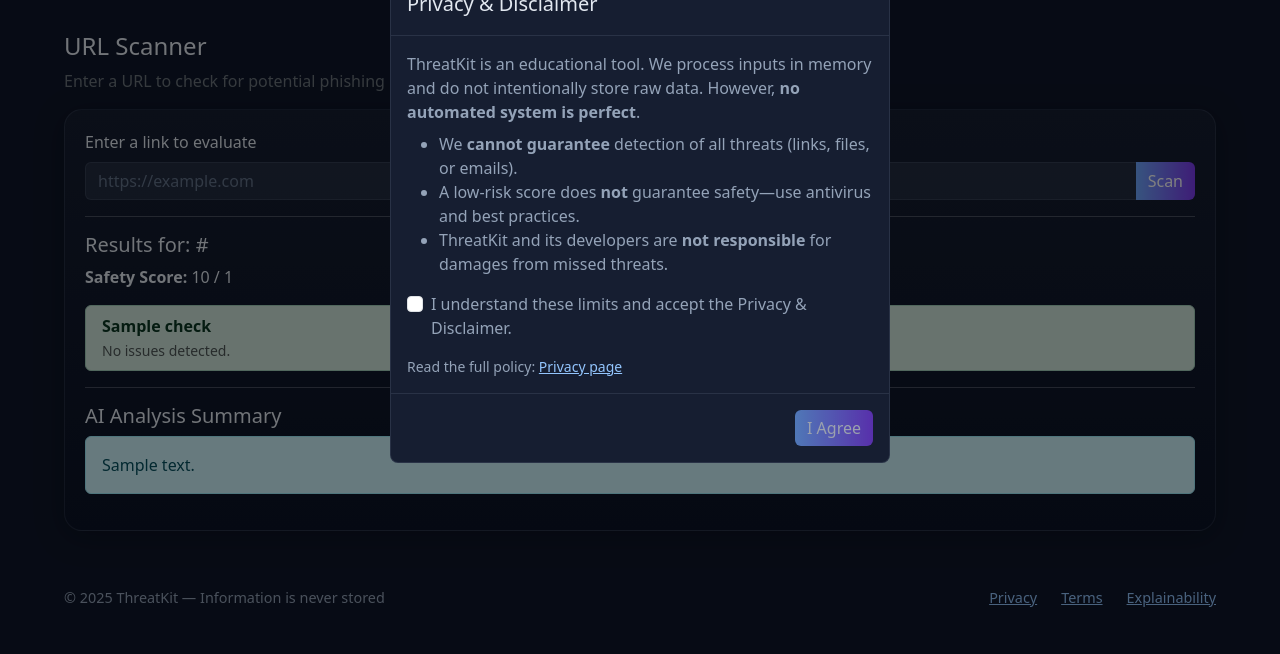
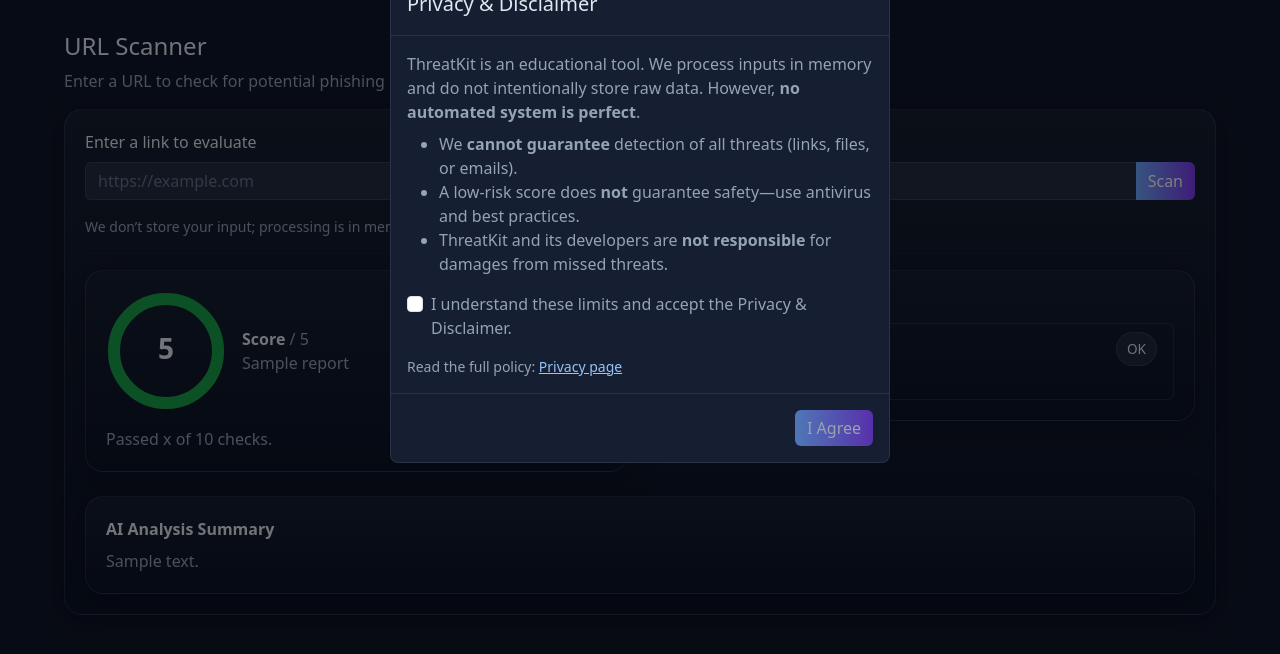
Before and after one commit to Bradlb03/ThreatKit, a Flask app: template ThreatKit/threatkit/templates/link.html in a window 1280 px wide. Shown: the part 241-895 px from the top of the page. Run offline with Flask 3, Linux system fonts and the light colour scheme; the template is opened without the code that fills it: most values are stand-ins (such as "Sample title", 1, 10 or a date in 2020); grey boxes are pictures that could not be loaded.

Commit message:
Added new UI for the Linkchecker and fixed password ui checker problems

```diff
--- a/ThreatKit/threatkit/templates/components/score_meter.html
+++ b/ThreatKit/threatkit/templates/components/score_meter.html
@@ -1,24 +1,24 @@
-{# A circular score meter for 0–5 with color + label #}
-{% macro score_meter(score=0, label="") -%}
-{% set C = 326.7256 %} {# circle circumference for r=52 #}
-{% set offset = C - (C * (score / 5.0)) %}
-<div class="tk-score d-flex align-items-center gap-3" data-score="{{ score }}" role="img"
-     aria-label="Score {{score}} out of 4 {{ '(' ~ label ~ ')' if label }}">
+{# Circular score meter (0–5). Pass score (0..5) and optional label. #}
+{% macro score_meter(score=0, max_score=5, label="") -%}
+{% set C = 326.7256 %}              {# circumference for r=52 #}
+{% set s = score if score>=0 else 0 %}
+{% set s = 5 if s>5 else s %}
+{% set ratio = s / max_score %}
+{% set offset = C - (C * ratio) %}
+
+<div class="tk-score d-flex align-items-center gap-3" data-score="{{ s }}"
+     role="img" aria-label="Score {{s}} out of {{max_score}} {{ '(' ~ label ~ ')' if label }}">
   <svg width="120" height="120" viewBox="0 0 120 120" class="flex-shrink-0">
-    <!-- Background ring -->
-    <circle cx="60" cy="60" r="52" fill="none" stroke="rgba(148,163,184,.2)" stroke-width="12" />
-    <!-- Progress ring -->
+    <circle cx="60" cy="60" r="52" fill="none" stroke="rgba(148,163,184,.2)" stroke-width="12"/>
     <circle class="tk-score__ring" cx="60" cy="60" r="52" fill="none"
             stroke-width="12" stroke-linecap="round"
             stroke-dasharray="{{ C }}" stroke-dashoffset="{{ offset }}"
             transform="rotate(-90 60 60)"/>
-    <!-- Number -->
     <text x="50%" y="50%" dominant-baseline="middle" text-anchor="middle"
-          class="tk-score__text">{{ score }}</text>
+          class="tk-score__text">{{ s }}</text>
   </svg>
-
   <div>
-    <div class="fw-semibold">Score <span class="tk-score__small">/ 5</span></div>
+    <div class="fw-semibold">Score <span class="tk-score__small">/ {{ max_score }}</span></div>
     {% if label %}<div class="tk-subtle">{{ label }}</div>{% endif %}
   </div>
 </div>
--- a/ThreatKit/threatkit/templates/link.html
+++ b/ThreatKit/threatkit/templates/link.html
@@ -1,49 +1,68 @@
 {% extends "base.html" %}
+{% from "components/score_meter.html" import score_meter %}
 {% block title %}ThreatKit — URL Checker{% endblock %}
+
 {% block content %}
 <h1 class="h4">URL Scanner</h1>
-<p class="text-secondary">Enter a URL to check for potential phishing indicators.</p>
-
-
+<p class="tk-subtle">Enter a URL to check for potential phishing indicators.</p>
 
 <form method="POST" class="tk-card" autocomplete="off">
-  <label for="pw" class="form-label">Enter a link to evaluate</label>
+  <label for="lk" class="form-label">Enter a link to evaluate</label>
   <div class="input-group mb-3">
-    <input
-      id="lk"
-      name="url"
-      type="url"
-      class="form-control tk-input"
-      placeholder="https://example.com"
-      required
-      minlength="1"
-      aria-describedby="pwHelp"
-    />
+    <input id="lk" name="url" type="url" class="form-control tk-input"
+           placeholder="https://example.com" required aria-describedby="lkHelp" />
     <button class="btn btn-accent" type="submit">Scan</button>
   </div>
+  <div id="lkHelp" class="form-text tk-subtle">We don’t store your input; processing is in memory.</div>
 
   {% if report %}
-<hr>
-<h5>Results for: <span>{{ report.url }}</span></h5>
-<p><strong>Safety Score:</strong> {{ report.score }} / {{ report.results|length }}</p>
+    <hr class="tk-sep my-3" />
 
-<ul class="list-group mt-3">
+    <div class="row g-4">
+      <div class="col-md-6">
+        <div class="tk-card">
+          {{ score_meter(report.score, 5, report.label) }}
+          <div class="mt-3 tk-subtle">
+            Passed {{ report.passed }} of {{ report.total }} checks.
+          </div>
+        </div>
+      </div>
+      <div class="col-md-6">
+        <div class="tk-card">
+          <div class="fw-semibold mb-2">Checks & Reasons</div>
+          <ul class="list-group mb-0">
             {% for check in report.results %}
-    <li class="list-group-item {% if check.triggered %}list-group-item-danger{% else %}list-group-item-success{% endif %}">
-        <strong>{{ check.name }}</strong><br>
+              <li class="list-group-item"
+                  style="background:transparent;border-color:var(--border);color:var(--text);">
+                <div class="d-flex justify-content-between align-items-center">
+                  <strong>{{ check.name }}</strong>
                   {% if check.triggered %}
-        {{ check.reason }}<br>
-        <small class="text-muted">{{ check.reference }}</small>
+                    <span class="tk-chip">Issue</span>
                   {% else %}
-        <small class="text-muted">No issues detected.</small>
+                    <span class="tk-chip">OK</span>
+                  {% endif %}
+                </div>
+                {% if check.triggered %}
+                  <div class="small tk-subtle mt-1">{{ check.reason }}</div>
+                  {% if check.reference %}
+                    <div class="small"><a href="{{ check.reference }}" target="_blank" rel="noopener">Reference</a></div>
+                  {% endif %}
+                {% else %}
+                  <div class="small tk-subtle mt-1">No issues detected.</div>
                 {% endif %}
               </li>
             {% endfor %}
           </ul>
+        </div>
+      </div>
+    </div>
+
+    {% if ai_summary %}
+      <div class="tk-card mt-4">
+        <div class="fw-semibold mb-2">AI Analysis Summary</div>
+        <div class="tk-subtle" style="white-space: pre-wrap;">{{ ai_summary }}</div>
+      </div>
     {% endif %}
-    {% if ai_summary %}
-    <hr>
-    <h5>AI Analysis Summary</h5>
-    <div class="alert alert-info" style="white-space: pre-wrap;">{{ ai_summary }}</div>
   {% endif %}
+</form>
 {% endblock %}
--- a/ThreatKit/threatkit/templates/password.html
+++ b/ThreatKit/threatkit/templates/password.html
@@ -30,7 +30,7 @@
     <div class="row g-4">
       <div class="col-md-6">
         <div class="tk-card">
-          {{ score_meter(result.score, result.label) }}
+          {{ score_meter(result.score, 5, result.label) }}
         </div>
       </div>
 
@@ -45,7 +45,7 @@
             {% else %}
               <li>Use multiple unrelated words</li>
               <li>Avoid repeats and keyboard walks</li>
-              <li>Aim for a score of 3–5</li>
+              <li>Aim for a score of 4–5</li>
             {% endif %}
             {% if result.warning %}<li><strong>Warning:</strong> {{ result.warning }}</li>{% endif %}
           </ul>
```
Also changed, not shown: ThreatKit/threatkit/password/routes.py (+17 -6 lines), ThreatKit/threatkit/password/tests/password_test_results.md (+41 -0 lines), ThreatKit/threatkit/url_scanner/routes.py (+27 -3 lines). Lines whose indentation alone changed are shown as unchanged.
